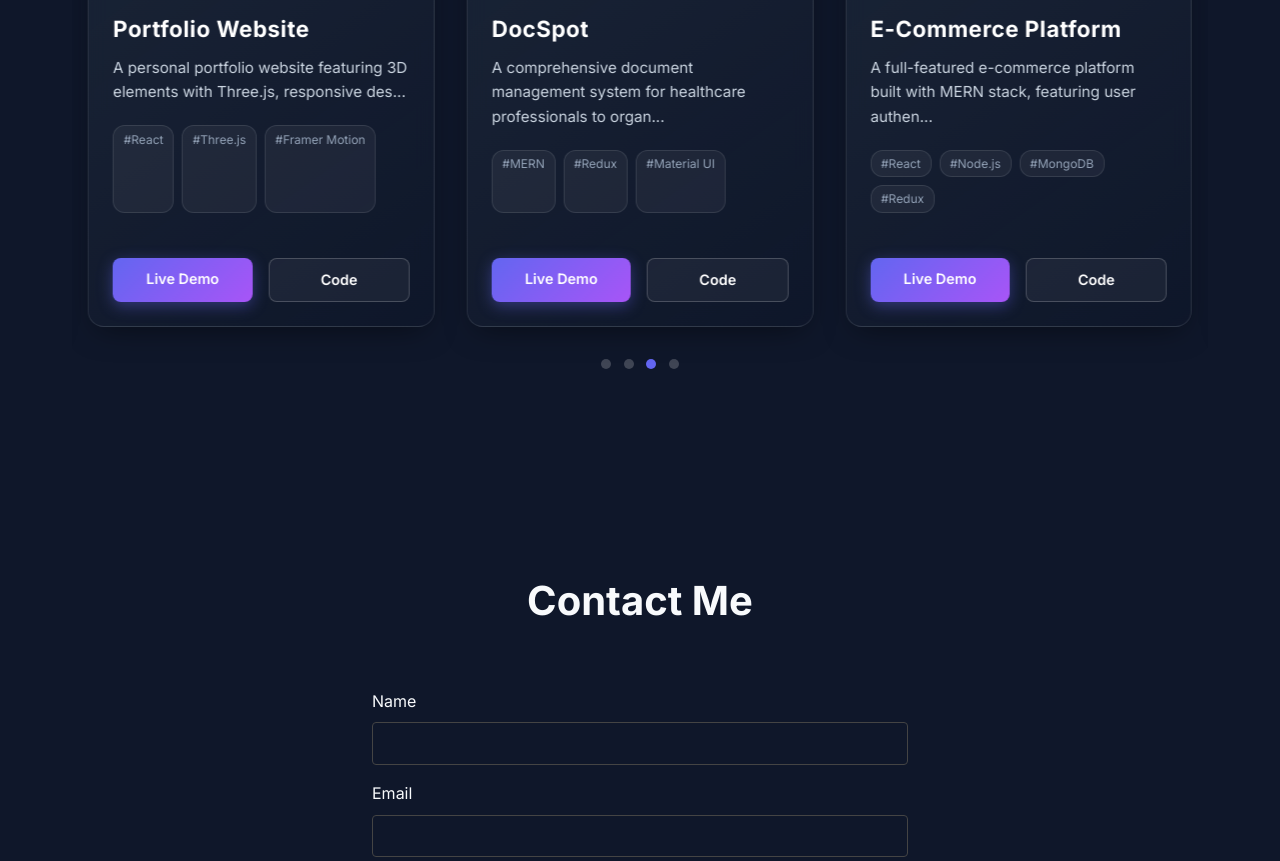
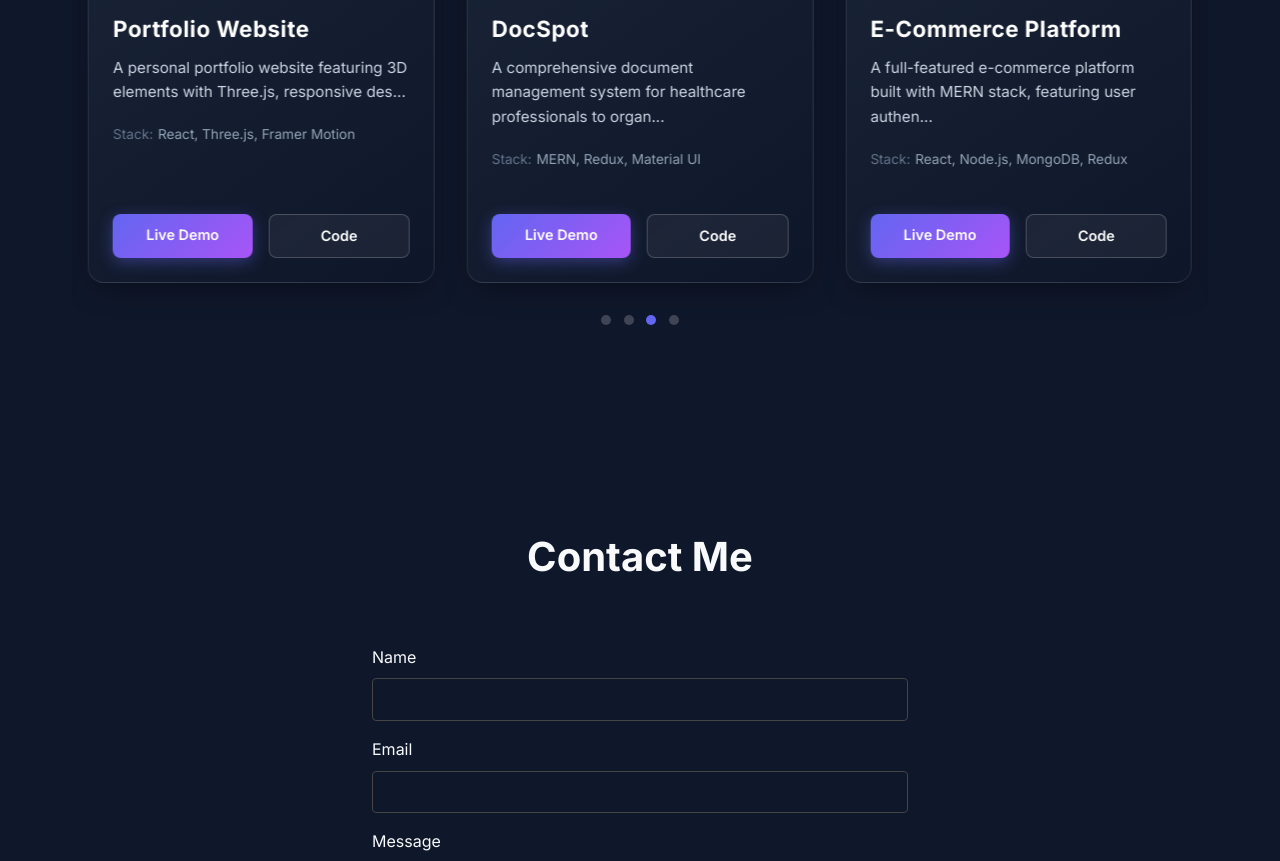
Before and after one commit to MOHAN-MOORTHI/Mohan-PortFolio, a React (Vite) app in the folder client/: page / in a window 1280 px wide. Shown: the part 3520-4381 px from the top of the page. Built offline with nearby package versions, Linux system fonts and the light colour scheme; no server answers.

Commit message:
Enhancement: Changed project tags to comma-separated text list to optimize spacing

```diff
--- a/client/src/components/Projects.jsx
+++ b/client/src/components/Projects.jsx
@@ -138,20 +138,10 @@ const Projects = () => {
                                         {project.description.length > 80 ? project.description.substring(0, 80) + '...' : project.description}
                                     </p>
 
-                                    {/* Tech Stack Tags */}
-                                    <div style={{ display: 'flex', flexWrap: 'wrap', gap: '0.5rem', marginBottom: '1rem', flex: 1 }}>
-                                        {project.tags.map((tag, i) => (
-                                            <span key={i} style={{
-                                                fontSize: '0.75rem',
-                                                color: '#94a3b8',
-                                                background: 'rgba(255,255,255,0.05)',
-                                                padding: '0.2rem 0.6rem',
-                                                borderRadius: '12px',
-                                                border: '1px solid rgba(255,255,255,0.1)'
-                                            }}>
-                                                #{tag}
-                                            </span>
-                                        ))}
+                                    {/* Tech Stack Tags - Comma Separated Text */}
+                                    <div style={{ fontSize: '0.85rem', color: '#94a3b8', marginBottom: '1rem', lineHeight: '1.4' }}>
+                                        <span style={{ color: '#64748b', marginRight: '0.3rem' }}>Stack:</span>
+                                        {project.tags.join(', ')}
                                     </div>
 
                                     <div style={{ paddingTop: '1rem', display: 'flex', gap: '1rem', marginTop: 'auto' }}>
```
